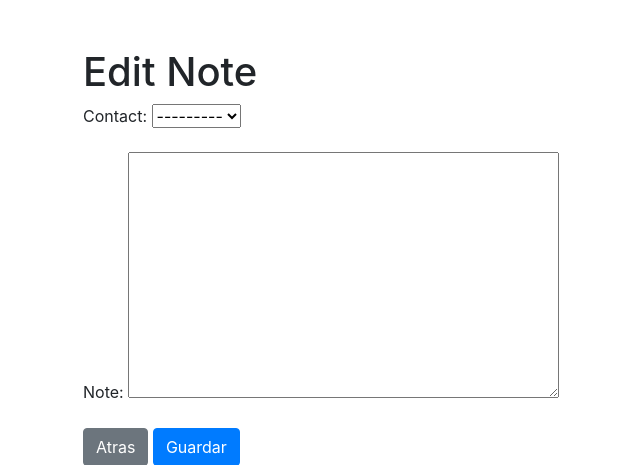
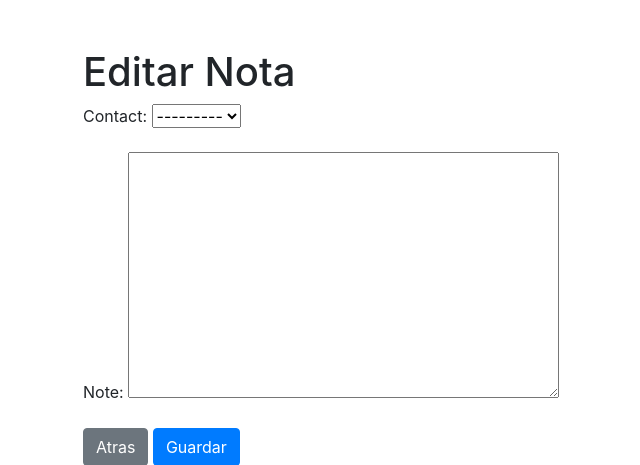
Before and after one commit to kristoffervelazquez/crud_django, a Django app: template templates/notes/edit_note.html in a window 1280 px wide. Shown: the top 465 px of the page, without its empty margins (2-642 px from the left). Run offline with Django 5.2, Linux system fonts and the light colour scheme; the template is opened without the code that fills it: values that come from a table or form of the project are taken from there, others are empty; some libraries are stand-ins or nearby versions.

Commit message:
translates

```diff
--- a/templates/events/edit_event.html
+++ b/templates/events/edit_event.html
@@ -3,12 +3,12 @@
 <html lang="en">
 <head>
     <meta charset="UTF-8">
-    <title>Edit Event</title>
+    <title>Editar Evento</title>
     <link rel="stylesheet" href="https://stackpath.bootstrapcdn.com/bootstrap/4.5.2/css/bootstrap.min.css">
 </head>
 <body>
 <div class="container mt-5">
-    <h1>Edit Event</h1>
+    <h1>Editar Evento</h1>
     <form method="post">
         {% csrf_token %}
         {{ form.as_p }}
--- a/templates/notes/edit_note.html
+++ b/templates/notes/edit_note.html
@@ -7,12 +7,12 @@
 <html lang="en">
 <head>
     <meta charset="UTF-8">
-    <title>Edit Note</title>
+    <title>Editar Nota</title>
     <link rel="stylesheet" href="https://stackpath.bootstrapcdn.com/bootstrap/4.5.2/css/bootstrap.min.css">
 </head>
 <body>
 <div class="container mt-5">
-    <h1>Edit Note</h1>
+    <h1>Editar Nota</h1>
     <form method="post">
         {% csrf_token %}
         {{ form.as_p }}
```
